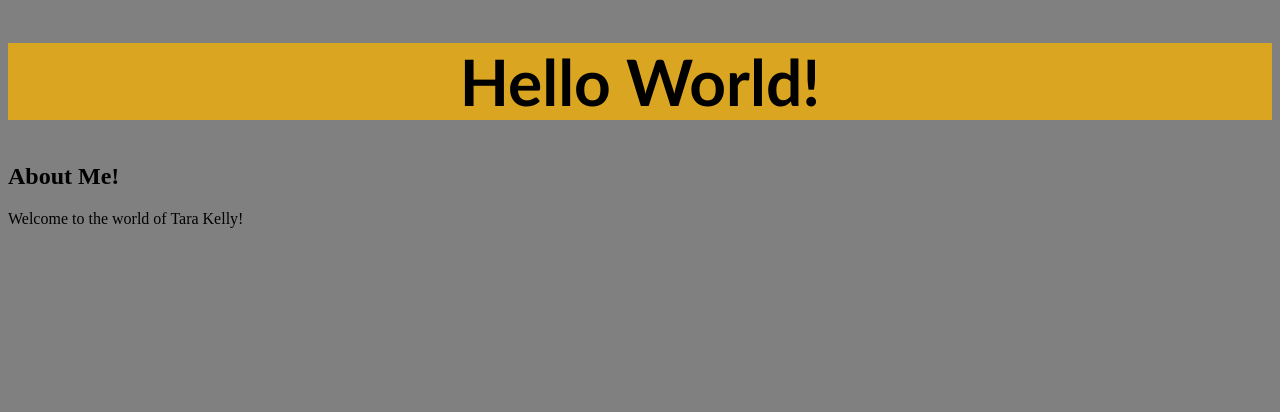
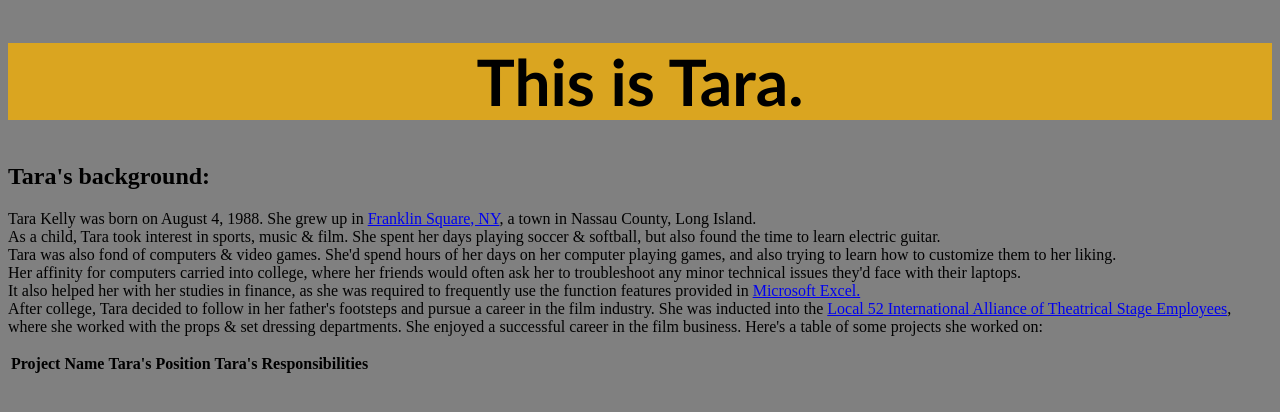
Before and after one commit to TaraMKelly/flatiron-prework-page, a plain HTML site: page index.html in a window 1280 px wide. Drawn offline with Linux system fonts and the light colour scheme; a script that the page names is missing.

Commit message:
added bio in html

```diff
--- a/index.html
+++ b/index.html
@@ -1,11 +1,28 @@
 <!DOCTYPE html>
 <html lang="en">
   <head>
-    <title> My Website </title>
+    <title> TK's Personal Website </title>
     <link rel="stylesheet" href="style.css">
   </head>
   <body>
-    <h1>Hello World!</h1>
+    <h1>This is Tara.</h1>
     <script src="script.js"></script>
+    <h2>Tara's background:</h2>
+      <p>Tara Kelly was born on August 4, 1988. She grew up in <a href = "https://en.wikipedia.org/wiki/Franklin_Square,_New_York" target="_blank">Franklin Square, NY</a>, a town in Nassau County, Long Island.<br>
+      As a child, Tara took interest in sports, music & film. She spent her days playing soccer & softball, but also found the time to learn electric guitar.<br>
+      Tara was also fond of computers & video games. She'd spend hours of her days on her computer playing games, and also trying to learn how to customize them to her liking.<br>
+      Her affinity for computers carried into college, where her friends would often ask her to troubleshoot any minor technical issues they'd face with their laptops.<br>
+      It also helped her with her studies in finance, as she was required to frequently use the function features provided in <a href = "https://www.microsoft.com/en-us/microsoft-365/excel" target = "_blank">Microsoft Excel.</a><br>
+      After college, Tara decided to follow in her father's footsteps and pursue a career in the film industry. She was inducted into the <a href = "https://www.iatselocal52.org/" target="_blank">Local 52 International Alliance of Theatrical Stage Employees</a>,<br>
+      where she worked with the props & set dressing departments. She enjoyed a successful career in the film business. Here's a table of some projects she worked on:
+      </p>
+      <table>
+        <tr>
+          <th>Project Name</th>
+          <th>Tara's Position</th>
+          <th>Tara's Responsibilities</th>
+        </tr>
+      </table>
+
   </body>
 </html>
--- a/script.js
+++ /dev/null
@@ -1,7 +0,0 @@
-const h2 = document.createElement('h2');
-h2.textContent = "About Me!";
-document.querySelector('body').appendChild(h2);
-
-const p = document.createElement('p');
-p.textContent = "Welcome to the world of Tara Kelly!"
-document.querySelector('body').appendChild(p);
```
